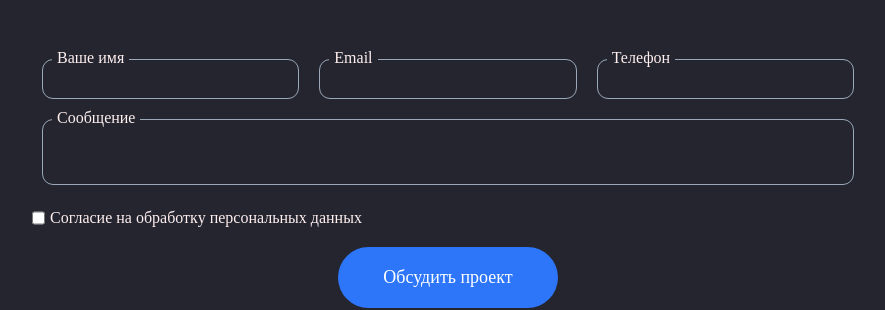
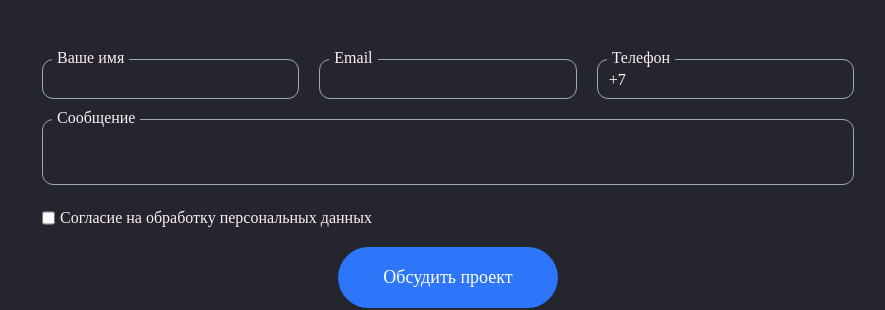
Before and after one commit to NikitaMashtakov/cyberia, a React (Vite) app: page / in a window 1280 px wide. Shown: the part 282-592 px from the top of the page, without its empty margins (192-1077 px from the left). Built offline with nearby package versions, Linux system fonts and the light colour scheme; no server answers; a web font is replaced by a local one.

Commit message:
add sendformdata implementation

```diff
--- a/package.json
+++ b/package.json
@@ -15,6 +15,7 @@
     "react": "^19.0.0",
     "react-dom": "^19.0.0",
     "react-hook-form": "^7.54.2",
+    "react-router-dom": "^7.3.0",
     "styled-components": "^6.1.15",
     "yup": "^1.6.1",
     "zustand": "^5.0.3"
--- a/src/components/FeedbackForm/CheckboxInput/CheckboxInput.tsx
+++ b/src/components/FeedbackForm/CheckboxInput/CheckboxInput.tsx
@@ -3,19 +3,23 @@ import {
   CheckboxContainer,
   StyledCheckboxInput,
   StyledLabelForCheckbox,
+  Error,
+  FormRow,
 } from '../StyledComponents';
 
 type Props = {
   text: string;
-  checked: boolean;
   onChange: ({ target }: React.ChangeEvent<HTMLInputElement>) => void;
+  error?: string;
 };
-const CheckboxInput: FC<Props> = ({ text, checked, onChange }) => {
+const CheckboxInput: FC<Props> = ({ text, onChange, error }) => {
   return (
-    <CheckboxContainer>
-      <StyledCheckboxInput checked={checked} onChange={onChange} />
-      <StyledLabelForCheckbox>{text}</StyledLabelForCheckbox>
-    </CheckboxContainer>
+    <>
+      <CheckboxContainer>
+        <StyledCheckboxInput onChange={onChange} />
+        <StyledLabelForCheckbox>{text}</StyledLabelForCheckbox>
+      </CheckboxContainer>
+    </>
   );
 };
 
--- a/src/components/FeedbackForm/FeedbackForm.tsx
+++ b/src/components/FeedbackForm/FeedbackForm.tsx
@@ -2,13 +2,14 @@ import { FC, ChangeEvent, useState } from 'react';
 import styles from './FeedbackForm.module.css';
 import { Input } from './Input/Input';
 import { Textarea } from './Textarea/Textarea';
-import { FormRow, StyledForm, SubmitButton } from './StyledComponents';
+import { FormRow, StyledForm, SubmitButton, Error } from './StyledComponents';
 import CheckboxInput from './CheckboxInput/CheckboxInput';
 import { Title } from '../CasesContainer/CasesContainer';
 import { Controller, useForm } from 'react-hook-form';
 import { yupResolver } from '@hookform/resolvers/yup';
 import * as yup from 'yup';
 import styled from 'styled-components';
+import axios from 'axios';
 
 type Props = {
   children: string;
@@ -19,24 +20,32 @@ type FormData = {
   email: string;
   phone: string;
   message: string;
+  accepted: boolean;
 };
-const phoneRegExp =
-  /^(\+?\d{0,4})?\s?-?\s?(\(?\d{3}\)?)\s?-?\s?(\(?\d{3}\)?)\s?-?\s?(\(?\d{4}\)?)?$/;
+// const phoneRegExp = /^(\+?\d{0,4})?\s?-?\s?(\(?\d{3}\)?)\s?-?\s?(\(?\d{3}\)?)\s?-?\s?(\(?\d{4}\)?)?$/;
+
+const phoneRegex = /^\d{10}$/;
 
 const schema = yup
   .object()
   .shape({
-    name: yup.string().max(30).min(2).required(),
-    email: yup.string().email().required(),
-    phone: yup.string().matches(phoneRegExp).required(),
-    message: yup.string().max(1000).required(),
+    name: yup.string().max(30).required('Заполните поле'),
+    email: yup.string().email('Введите действительный адрес').required('Заполните поле'),
+    phone: yup
+      .string()
+      .matches(phoneRegex, 'Номер должен быть 10-значным')
+      .required('Заполните поле'),
+    message: yup.string().max(1000).required('Заполните поле'),
+    accepted: yup
+      .boolean()
+      .oneOf([true], 'Необходимо согласиться на обработку персональных данных')
+      .required(),
   })
   .required();
 
 export const FeedbackForm: FC<Props> = ({ children }) => {
   const {
     control,
-    register,
     handleSubmit,
     formState: { errors },
   } = useForm<FormData>({
@@ -46,14 +55,26 @@ export const FeedbackForm: FC<Props> = ({ children }) => {
       email: '',
       phone: '',
       message: '',
+      accepted: false,
     },
   });
-  const [accepted, setAccepted] = useState<boolean>(false);
-  const sendFormDataToServer = (data: FormData) => {
-    console.log(data);
+
+  const sendFormDataToServer = async (data: FormData) => {
+    try {
+      const { accepted, ...formData } = data;
+      const response = await axios
+        .post('https://api.test.cyberia.studio/api/v1/feedbacks', formData)
+        .then((response) => {
+          if (response.status !== 200) {
+            console.log('Ошибка отправки данных');
+          }
+        })
+        .then((error) => console.log(error));
+      console.log(response);
+    } catch (err) {
+      throw err;
+    }
   };
-  const handleAcceptedChange = ({ target }: React.ChangeEvent<HTMLInputElement>) =>
-    setAccepted(target.checked);
 
   return (
     <>
@@ -64,27 +85,46 @@ export const FeedbackForm: FC<Props> = ({ children }) => {
             name={'name'}
             control={control}
             render={({ field }) => (
-              <Input type={'text'} id={'name'} text={'Ваше имя'} {...field} />
+              <Input
+                type={'text'}
+                id={'name'}
+                text={'Ваше имя'}
+                error={errors.name?.message}
+                {...field}
+              />
             )}
           />
-          <Error>{errors.name?.message}</Error>
+
           <Controller
             name={'email'}
             control={control}
             render={({ field }) => (
-              <Input type={'email'} id={'email'} text={'Email'} {...field} />
+              <Input
+                type={'email'}
+                id={'email'}
+                text={'Email'}
+                error={errors.email?.message}
+                {...field}
+              />
             )}
           />
-          <Error>{errors.email?.message}</Error>
+
           <Controller
             control={control}
             name={'phone'}
             render={({ field }) => (
-              <Input type={'phone'} id={'phone'} text={'Телефон'} {...field} />
+              <Input
+                type={'text'}
+                id={'phone'}
+                text={'Телефон'}
+                error={errors.phone?.message}
+                placeholder={'+7'}
+                {...field}
+              />
             )}
           />
-          <Error>{errors.phone?.message}</Error>
         </FormRow>
+
         <FormRow>
           <Controller
             control={control}
@@ -93,31 +133,33 @@ export const FeedbackForm: FC<Props> = ({ children }) => {
               <Textarea
                 id={'message'}
                 text={'Сообщение'}
+                error={errors.message?.message}
                 {...field}
-                // name={'message'}
-                // onChange={handleMessageChange}
-                // value={message}
               />
             )}
           />
-          <Error>{errors.message?.message}</Error>
         </FormRow>
-        <CheckboxInput
-          text={'Согласие на обработку персональных данных'}
-          checked={accepted}
-          onChange={handleAcceptedChange}
-        />
+
+        <FormRow>
+          <Controller
+            name={'accepted'}
+            control={control}
+            render={({ field }) => (
+              <CheckboxInput
+                text="Согласие на обработку персональных данных"
+                {...field}
+                error={errors.accepted?.message}
+              />
+            )}
+          />
+        </FormRow>
+
+        <FormRow>
+          <Error>{errors.accepted?.message}</Error>
+        </FormRow>
+
         <SubmitButton type="submit">Обсудить проект</SubmitButton>
       </StyledForm>
     </>
   );
 };
-
-const Error = styled.p`
-  color: #bf1650;
-
-  p &::before {
-    display: inline;
-    content: '⚠ ';
-  }
-`;
--- a/src/components/FeedbackForm/Input/Input.tsx
+++ b/src/components/FeedbackForm/Input/Input.tsx
@@ -1,5 +1,11 @@
 import { FC } from 'react';
-import { InputContainer, StyledInput, StyledLabelForInput } from '../StyledComponents';
+import {
+  InputContainer,
+  Placeholder,
+  StyledInput,
+  StyledLabelForInput,
+} from '../StyledComponents';
+import styled from 'styled-components';
 
 interface Props {
   type: string;
@@ -8,20 +14,42 @@ interface Props {
   text: string;
   value: string;
   onChange: ({ target }: React.ChangeEvent<HTMLInputElement>) => void;
+  error?: string;
+  placeholder?: string;
 }
 
-export const Input: FC<Props> = ({ id, name, text, type, value, onChange }) => {
+export const Input: FC<Props> = ({
+  id,
+  name,
+  text,
+  type,
+  value,
+  onChange,
+  error,
+  placeholder,
+}) => {
   return (
     <InputContainer>
       <StyledLabelForInput>{text}</StyledLabelForInput>
+      <Placeholder>{placeholder}</Placeholder>
       <StyledInput
         type={type}
         name={name}
         id={id}
         value={value}
         onChange={onChange}
-        // error={error}
+        // placeholder={placeholder}
       />
+      <Error>{error}</Error>
     </InputContainer>
   );
 };
+
+const Error = styled.p`
+  color: #bf1650;
+
+  p &::before {
+    display: inline;
+    content: '⚠ ';
+  }
+`;
--- a/src/components/FeedbackForm/StyledComponents.tsx
+++ b/src/components/FeedbackForm/StyledComponents.tsx
@@ -27,7 +27,7 @@ export const InputContainer = styled.div`
 
 export const StyledInput = styled.input`
   color: white;
-  padding: 10px;
+  padding: 10px 25px;
   border-radius: 11px;
   width: 100%;
   border: 1.5px solid #9aa8ba;
@@ -37,7 +37,26 @@ export const StyledInput = styled.input`
     border: 1.5px solid #2d76f9;
   }
 `;
+export const Placeholder = styled.span`
+  position: absolute;
+  top: 12px;
+  left: 12px;
+  color: white;
+  pointer-events: none;
+  transition: all 0.3s;
+  z-index: 0;
 
+  ${StyledInput}:focus + &,
+  ${StyledInput}:not(:placeholder-shown) + & {
+    top: -10px;
+    left: 12px;
+    font-size: 12px;
+    color: white;
+    background-color: #fff;
+    padding: 0 4px;
+    border-radius: 4px;
+  }
+`;
 export const StyledLabelForInput = styled.label`
   position: absolute;
   top: -10px;
@@ -84,3 +103,11 @@ export const SubmitButton = styled.button`
   font-weight: 400;
   font-family: 'Fira Sans Condensed';
 `;
+
+export const Error = styled.p`
+  color: #bf1650;
+  p &::before {
+    display: inline;
+    content: '⚠ ';
+  }
+`;
--- a/src/components/FeedbackForm/Textarea/Textarea.tsx
+++ b/src/components/FeedbackForm/Textarea/Textarea.tsx
@@ -1,6 +1,12 @@
 import { FC } from 'react';
 import styles from './Textarea.module.css';
-import { InputContainer, StyledLabelForInput, StyledTextarea } from '../StyledComponents';
+import {
+  InputContainer,
+  StyledLabelForInput,
+  StyledTextarea,
+  Error,
+} from '../StyledComponents';
+import styled from 'styled-components';
 
 type Props = {
   name: string;
@@ -8,9 +14,10 @@ type Props = {
   text: string;
   value: string;
   onChange: ({ target }: React.ChangeEvent<HTMLTextAreaElement>) => void;
+  error?: string;
 };
 
-export const Textarea: FC<Props> = ({ name, id, text, value, onChange }) => {
+export const Textarea: FC<Props> = ({ name, id, text, value, onChange, error }) => {
   return (
     <InputContainer>
       <StyledLabelForInput htmlFor={id}>{text}</StyledLabelForInput>
@@ -20,6 +27,7 @@ export const Textarea: FC<Props> = ({ name, id, text, value, onChange }) => {
         value={value}
         onChange={onChange}
       ></StyledTextarea>
+      <Error>{error}</Error>
     </InputContainer>
   );
 };
```
Also changed, not shown: 1 other file (tests, documents, lock files or other folders).
